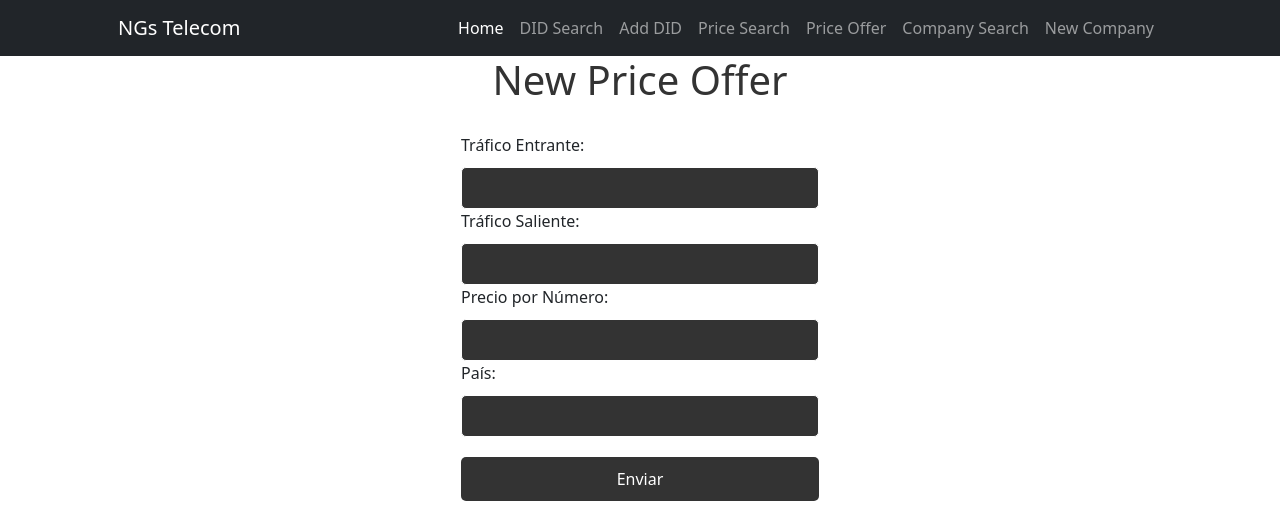
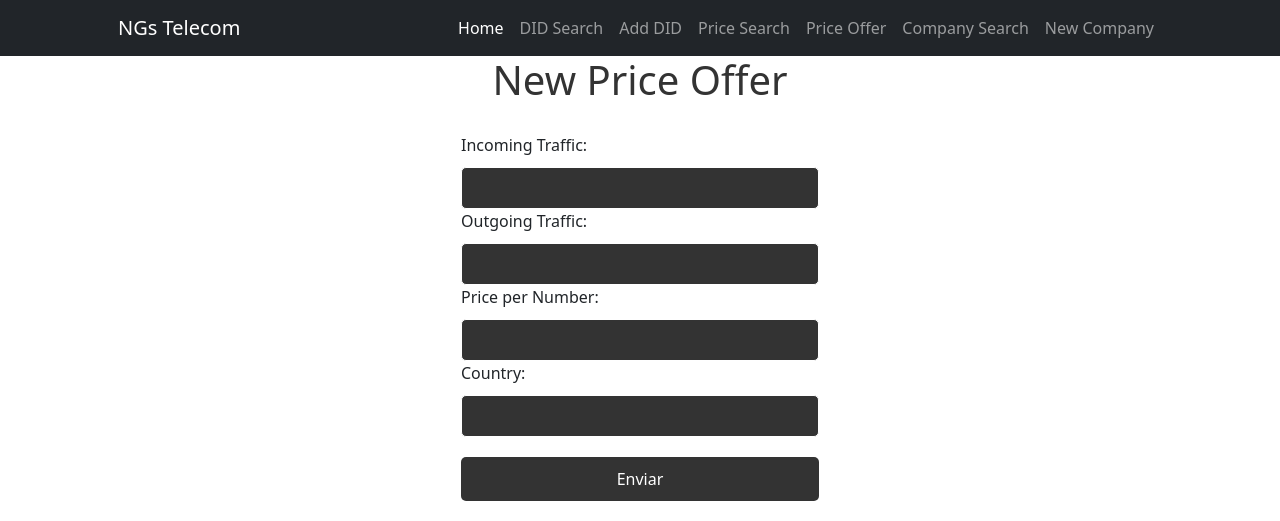
Before and after one commit to Nektolox/Tercera-pre-entrega-Galue, a Django app: page /DIDs/RegistrarTarifa/ in a window 1280 px wide. Shown: the top 521 px of the page. Run offline with Django 5.2, Linux system fonts and the light colour scheme; some libraries are stand-ins or nearby versions.

Commit message:
Version final con archivo Readme, se sube al repositorioç

```diff
--- a/Pre_Entrega3/DIDs/templates/dids/NewPrice.html
+++ b/Pre_Entrega3/DIDs/templates/dids/NewPrice.html
@@ -71,13 +71,13 @@
     <h1>New Price Offer</h1>
     <form action="{% url 'RegTar' %}" method="POST">
         {% csrf_token %}
-        <label for="trafico_entrante">Tráfico Entrante:</label>
+        <label for="trafico_entrante">Incoming Traffic:</label>
         <input type="number" step="0.0001" id="trafico_entrante" name="trafico_entrante" required>
-        <label for="trafico_saliente">Tráfico Saliente:</label>
+        <label for="trafico_saliente">Outgoing Traffic:</label>
         <input type="number" step="0.0001" id="trafico_saliente" name="trafico_saliente" required>
-        <label for="precio_por_numero">Precio por Número:</label>
+        <label for="precio_por_numero">Price per Number:</label>
         <input type="number" step="0.0001" id="precio_por_numero" name="precio_por_numero" required>
-        <label for="pais">País:</label> <input type="text" id="pais" name="pais" maxlength="30" required>
+        <label for="pais">Country:</label> <input type="text" id="pais" name="pais" maxlength="30" required>
         <input type="submit" value="Enviar">
     </form>
 
--- a/Pre_Entrega3/DIDs/templates/dids/inicio.html
+++ b/Pre_Entrega3/DIDs/templates/dids/inicio.html
@@ -44,10 +44,11 @@
         <div class="container px-lg-5">
             <div class="p-4 p-lg-5 bg-light rounded-3 text-center">
                 <div class="m-4 m-lg-5">
-                    <h1 class="display-5 fw-bold">A warm welcome!</h1>
-                    <p class="fs-4">Bootstrap utility classes are used to create this jumbotron since the old component
-                        has been removed from the framework. Why create custom CSS when you can use utilities?</p>
-                    <a class="btn btn-primary btn-lg" href="#!">Call to action</a>
+                    <h1 class="display-5 fw-bold">Welcome to the NGs Telecom DIDs portal:</h1>
+                    <p class="fs-4">Welcome to our interactive portal! Here, you can register your DIDs, companies, and rates to unlock new business opportunities.
+                        You can also easily search for existing numbers, companies, and rates to gather valuable information.
+                    </p>
+
                 </div>
             </div>
         </div>
--- a/Pre_Entrega3/DIDs/views.py
+++ b/Pre_Entrega3/DIDs/views.py
@@ -18,7 +18,7 @@ def buscarDID(request):
         try:
             resultado = DID.objects.get(numero=numero)
         except DID.DoesNotExist:
-            mensaje = "El número DID no se encuentra registrado."
+            mensaje = "The DID number is not registered yet."
 
         return render(request, 'dids/DIDsSearch.html', {'resultado': resultado, 'mensaje': mensaje})
 
@@ -45,7 +45,7 @@ def buscarTarifa(request):
         try:
             resultado = Tarifa.objects.get(pais=pais)
         except Tarifa.DoesNotExist:
-            mensaje = "La tarifa para el país buscado no se encuentra registrada."
+            mensaje = "We currently don't have a price for the requested country."
 
         return render(request, 'dids/PriceSearch.html', {'resultado': resultado, 'mensaje': mensaje})
 
@@ -73,7 +73,7 @@ def buscarCompania(request):
         try:
             resultado = Compania.objects.get(nombre=nombre)
         except Compania.DoesNotExist:
-            mensaje = "La compañía no se encuentra registrada."
+            mensaje = "This company is not registered yet."
 
         return render(request, 'dids/CompanySearch.html', {'resultado': resultado, 'mensaje': mensaje})
 
--- a/Pre_Entrega3/Pre_Entrega3/urls.py
+++ b/Pre_Entrega3/Pre_Entrega3/urls.py
@@ -16,9 +16,11 @@ Including another URLconf
 """
 from django.contrib import admin
 from django.urls import path, include
+from django.http import HttpResponseRedirect
+
 
 urlpatterns = [
     path('admin/', admin.site.urls),
     path('DIDs/', include('DIDs.urls')),
-
+    path('', lambda request: HttpResponseRedirect('DIDs/Inicio/'))
 ]
```
Also changed, not shown: 1 other file.
